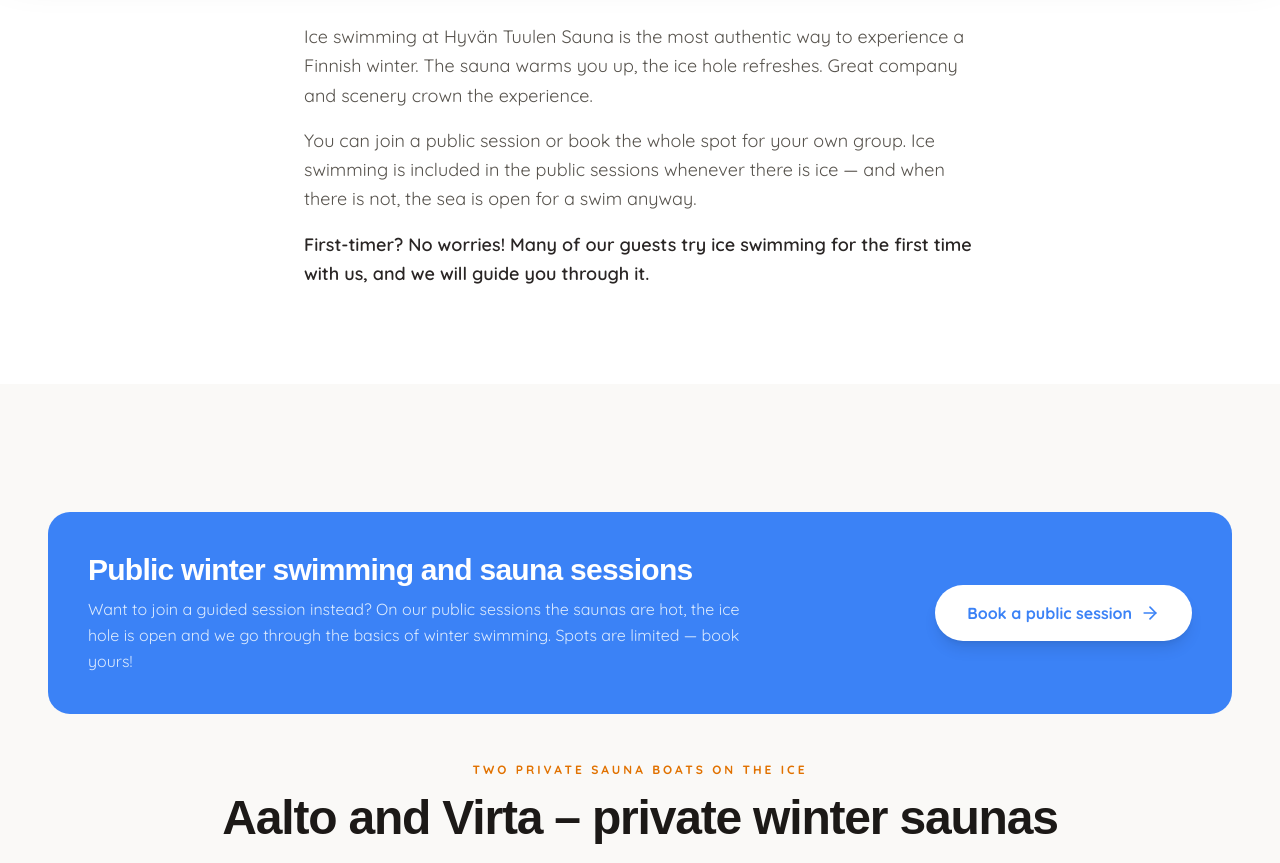
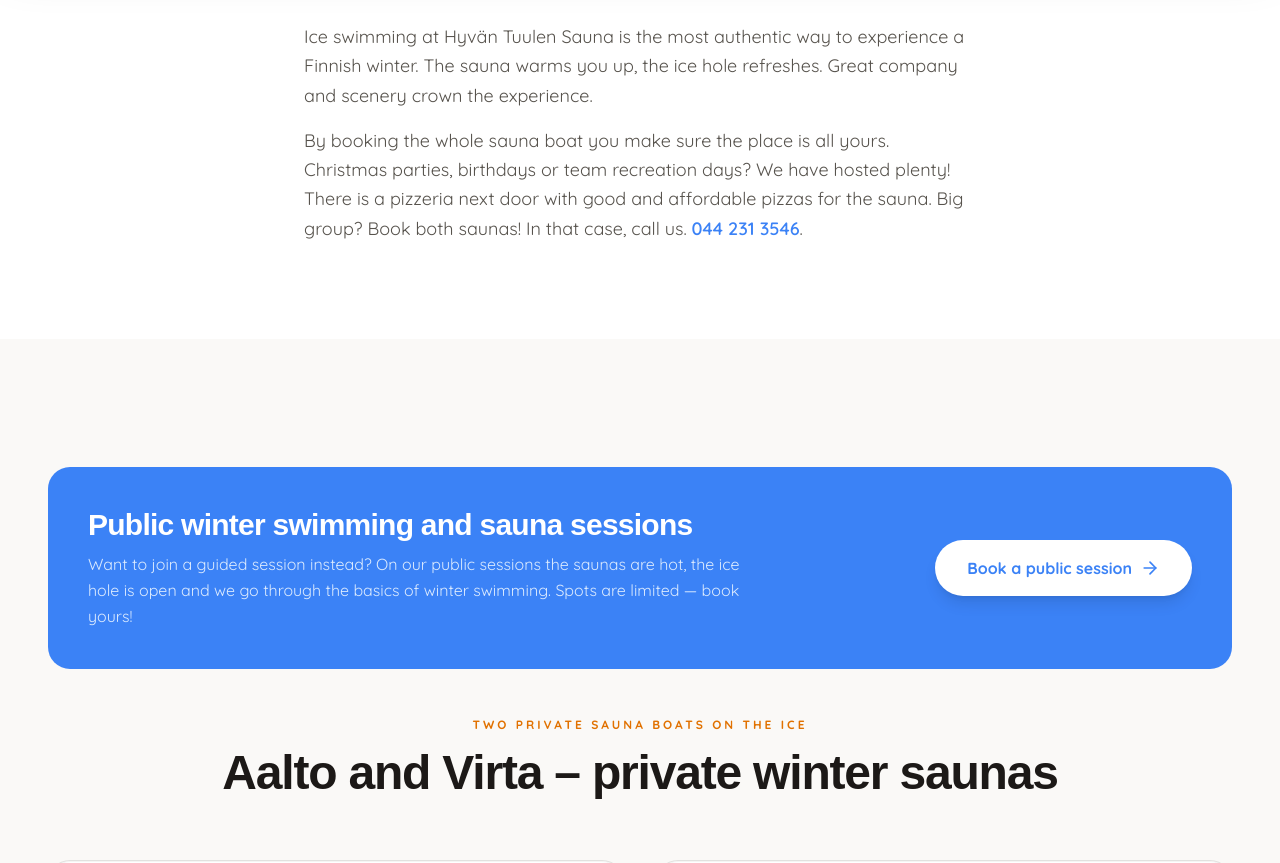
Before and after one commit to Habatin2000/hyvantuulensauna, a Next.js app: page /en/avanto in a window 1280 px wide. Shown: the part 852-1715 px from the top of the page. Built offline with nearby package versions, Linux system fonts and the light colour scheme; a web font is replaced by a local one.

Commit message:
content: replace intro paragraphs with pikkujoulut mention on avanto page

```diff
--- a/app/[locale]/avanto/page.tsx
+++ b/app/[locale]/avanto/page.tsx
@@ -208,13 +208,12 @@ export default async function AvantoPage({
               </p>
               <p>
                 {isEn
-                  ? 'You can join a public session or book the whole spot for your own group. Ice swimming is included in the public sessions whenever there is ice — and when there is not, the sea is open for a swim anyway.'
-                  : 'Voit tulla mukaan julkiselle vuorolle, tai varata koko tilan omalle porukalle. Avanto kuuluu julkisiin vuoroihin aina kun jäätä on — ja kun ei ole, meri on avoinna uimiseen silti.'}
-              </p>
-              <p className="font-semibold text-stone-800">
-                {isEn
-                  ? 'First-timer? No worries! Many of our guests try ice swimming for the first time with us, and we will guide you through it.'
-                  : 'Ensikertalainen? Ei hätää! Suuri osa vieraistamme kokeilee avantouintia ensimmäistä kertaa meillä, ja ohjeistamme alkuun.'}
+                  ? 'By booking the whole sauna boat you make sure the place is all yours. Christmas parties, birthdays or team recreation days? We have hosted plenty! There is a pizzeria next door with good and affordable pizzas for the sauna. Big group? Book both saunas! In that case, call us.'
+                  : 'Varaamalla koko lautan itsellesi varmistat sen, että paikalle on vaan sun oma porukka. Pikkujoulut, synttärit tai virkkarit? Näitä meillä on ollut paljon! Naapurissa on pizzeria, josta saa hyvät ja edulliset pizzat saunalle. Iso porukka? Varaa molemmat saunat! Soita tällöin'}{' '}
+                <a href="tel:+358442313546" className="font-semibold text-[#3b82f6] hover:underline">
+                  044 231 3546
+                </a>
+                .
               </p>
             </div>
           </AnimatedSection>
```
